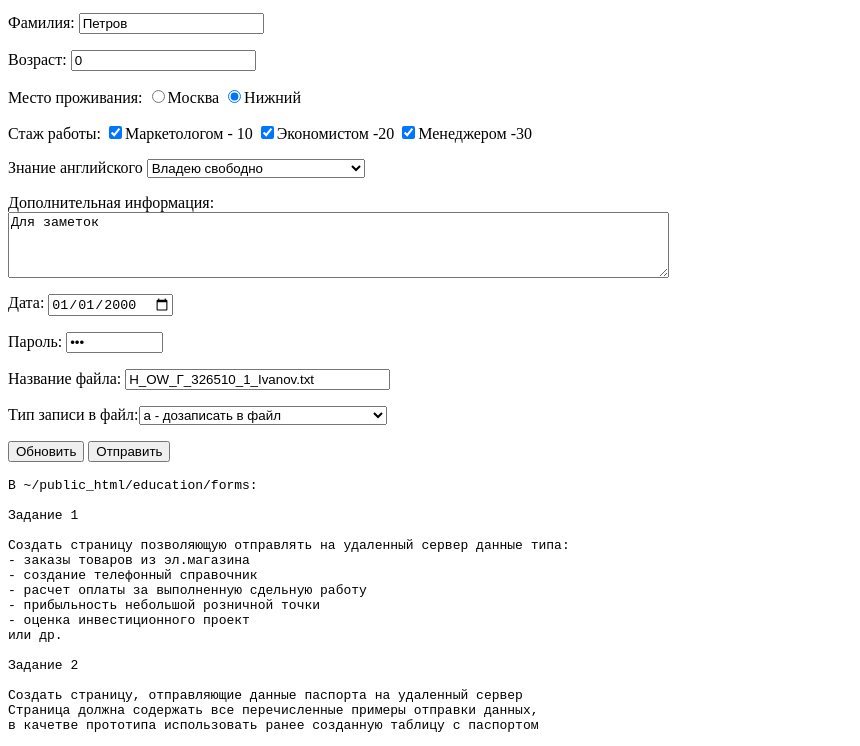
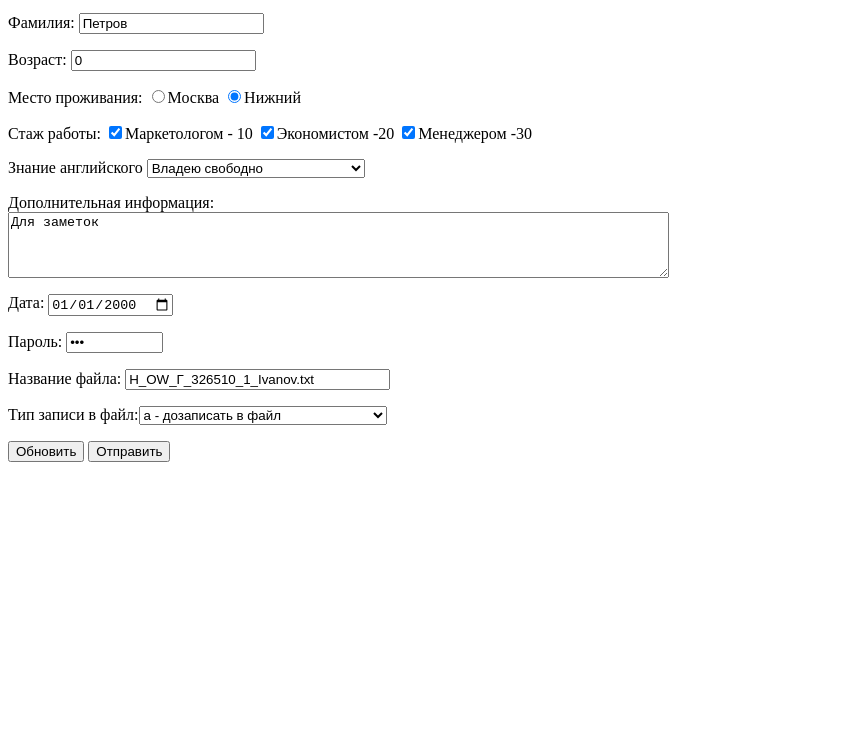
Before and after one commit to DiRocheva/DiRocheva, a plain HTML site: page Index.html in a window 1280 px wide. Shown: the part 106-852 px from the top of the page, without its empty margins (0-860 px from the left). After the commit the page ends 800 px from the top, so only its background shows below. Drawn offline with Linux system fonts and the light colour scheme.

Commit message:
Index.html

```diff
--- a/Index.html
+++ b/Index.html
@@ -5,11 +5,10 @@
     <title>Формы. Отправляем данные на сервер</title>
 </head>
 
-<html>
 <body>
 <h3 align="center">Формы. Отправляем данные на сервер</h3>
-<!--<form action="../../cgi-bin/form_action.py" method='get' target='_self'>-->
-<!--<form action="http://185.182.111.214:7628/cgi-bin/form_action.py" method='get' target='_self'>-->
+<!--<form action="/tr.php'>-->
+<!--<form action="" method='get' target='_self'>-->
 <form action="https://www.bing.com/search?" id="UserEnter" name="UserEnter" target="_blank">
     <p>Для поисковика:<input type="hidden"  name="q" value="search"></p>
     <p>Фамилия: <input type="Text" name="last_name" size=20  value="Петров"></p>
@@ -56,24 +55,5 @@
     </p>
 
 </form>
-<pre>
-В ~/public_html/education/forms:
-
-Задание 1
-
-Создать страницу позволяющую отправлять на удаленный сервер данные типа:
-- заказы товаров из эл.магазина
-- создание телефонный справочник
-- расчет оплаты за выполненную сдельную работу
-- прибыльность небольшой розничной точки
-- оценка инвестиционного проект
-или др.
-
-Задание 2
-
-Создать страницу, отправляющие данные паспорта на удаленный сервер
-Страница должна содержать все перечисленные примеры отправки данных,
-в качетве прототипа использовать ранее созданную таблицу с паспортом
-</pre>
-</body>
+        </body>
 </html>
```
